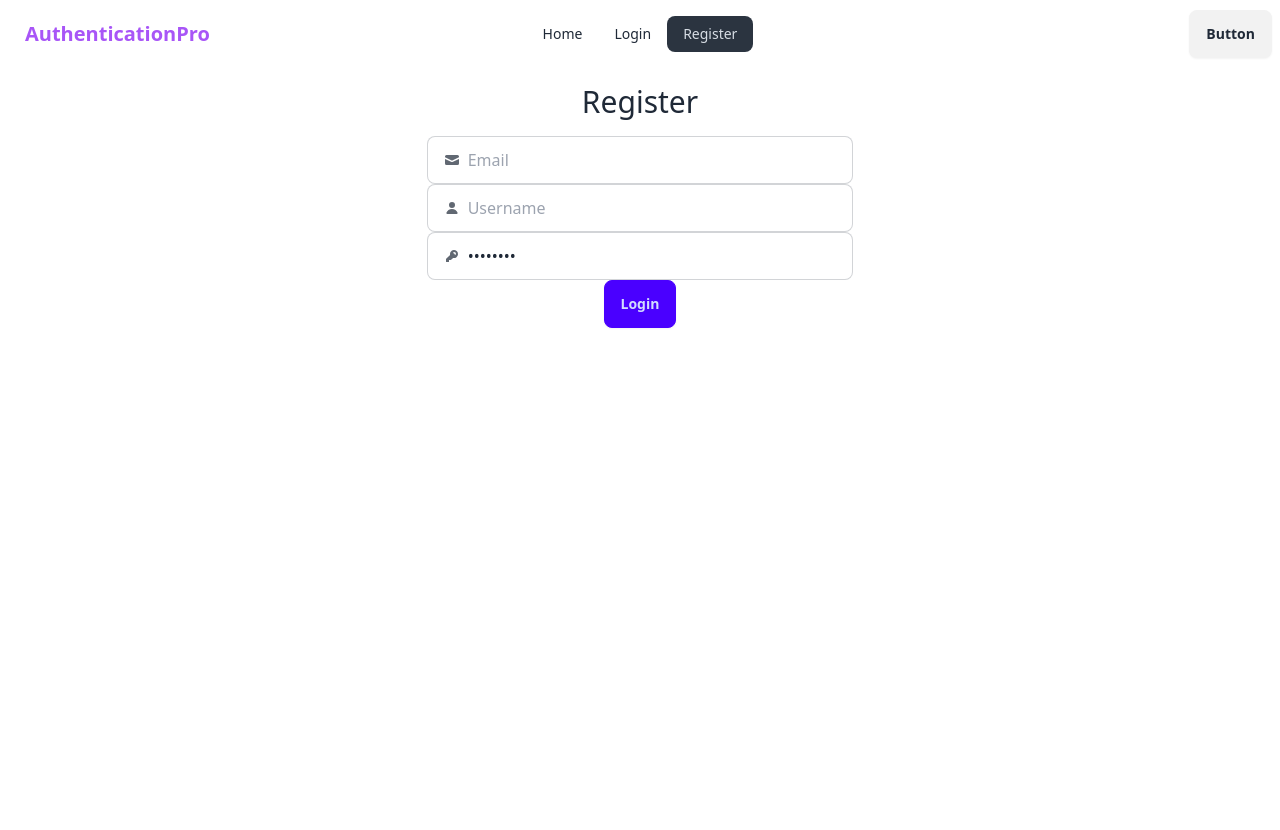
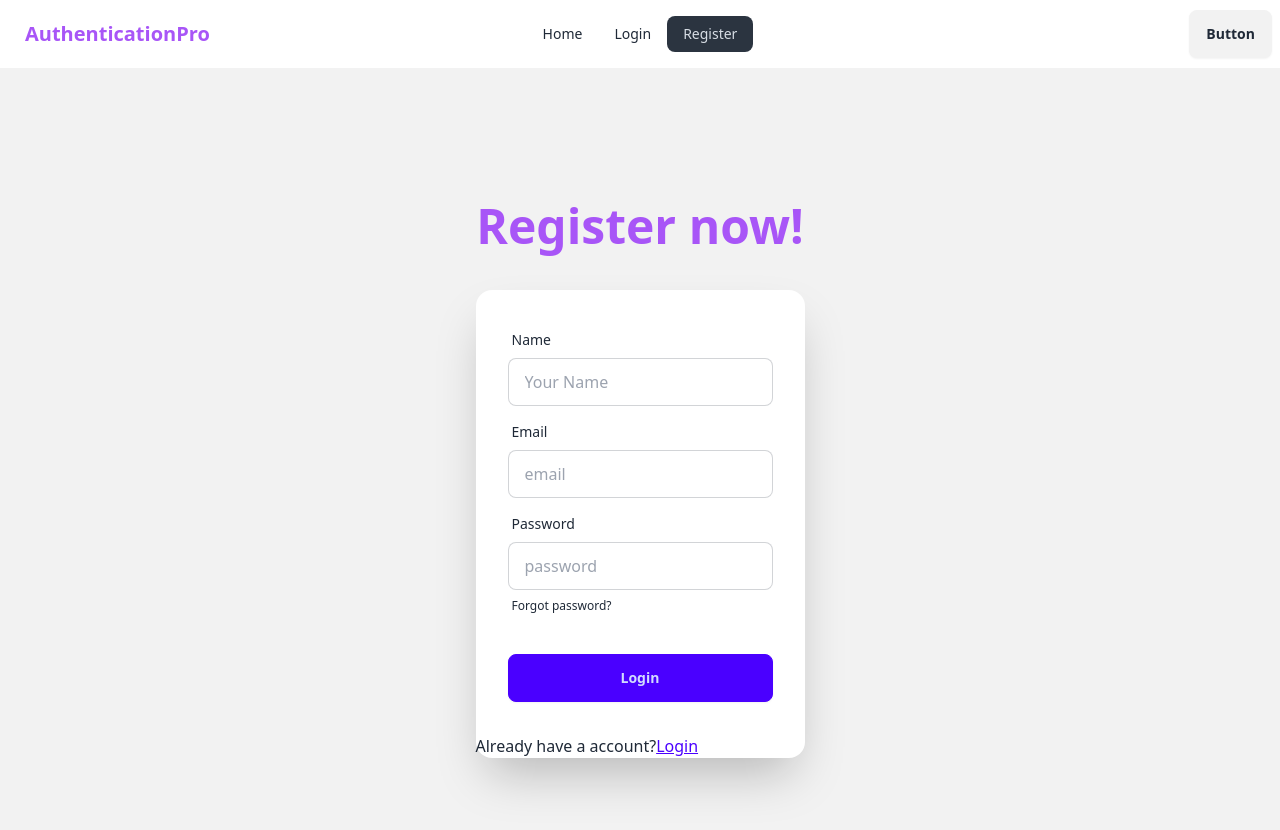
Before and after one commit to dipto8/AuthenticationPro, a React (Vite) app in the folder AuthenticationPro/: page /register in a window 1280 px wide. Shown: the top 830 px of the page. Before the commit the page ends 800 px from the top, so only its background shows below. Built offline with nearby package versions, Linux system fonts and the light colour scheme.

Commit message:
usecontext

```diff
--- a/AuthenticationPro/package.json
+++ b/AuthenticationPro/package.json
@@ -11,6 +11,7 @@
   },
   "dependencies": {
     "firebase": "^10.14.1",
+    "prop-types": "^15.8.1",
     "react": "^18.3.1",
     "react-dom": "^18.3.1",
     "react-router-dom": "^6.27.0"
--- a/AuthenticationPro/src/Components/Home/Home.jsx
+++ b/AuthenticationPro/src/Components/Home/Home.jsx
@@ -1,13 +1,22 @@
+import { useContext } from "react";
+import { AppContext } from "../../ContextProvider/ContextProvider";
+
+
+
 
 
 const Home = () => {
+
+    const user = useContext(AppContext)
+
+
     return (
         <div>
-            <p className="text-red-700 text-6xl">AuthenticationPro</p>
+
+            <p className="text-red-700 text-6xl">AuthenticationPro:{user.name} </p>
 
         </div>
     );
 };
 
 export default Home;
-<p>AuthenticationPro</p>
--- a/AuthenticationPro/src/Components/Login/Login.jsx
+++ b/AuthenticationPro/src/Components/Login/Login.jsx
@@ -1,37 +1,61 @@
 import React from "react";
+import { Link } from "react-router-dom";
 
 const Login = () => {
+
+  const handleLogin = (e) => {
+    e.preventDefault();
+    const email = e.target.email.value;
+    const password = e.target.password.value;
+    console.log(email, password);
+  };
   return (
     <div className="hero bg-base-200 min-h-screen">
       <div className="hero-content flex-col lg:flex-row-reverse">
         <div className="text-center lg:text-left">
-        <h1 className="text-5xl font-bold">Login now!</h1>
+          <h1 className="text-5xl font-bold text-purple-500">Login now!</h1>
           <p className="py-6">
-          Provident cupiditate voluptatem et in. Quaerat fugiat ut assumenda excepturi exercitationem
-          quasi. In deleniti eaque aut repudiandae et a id nisi.
+            Provident cupiditate voluptatem et in. Quaerat fugiat ut assumenda
+            excepturi exercitationem quasi. In deleniti eaque aut repudiandae et
+            a id nisi.
           </p>
         </div>
         <div className="card bg-base-100 w-full max-w-sm shrink-0 shadow-2xl">
-        <form className="card-body">
+          <form className="card-body" onSubmit={handleLogin}>
             <div className="form-control">
               <label className="label">
                 <span className="label-text">Email</span>
               </label>
-            <input type="email" placeholder="email" className="input input-bordered" required />
+              <input
+                type="email"
+                name="email"
+                placeholder="email"
+                className="input input-bordered"
+                required
+              />
             </div>
             <div className="form-control">
               <label className="label">
                 <span className="label-text">Password</span>
               </label>
-            <input type="password" placeholder="password" className="input input-bordered" required />
+              <input
+                type="password"
+                name="password"
+                placeholder="password"
+                className="input input-bordered"
+                required
+              />
               <label className="label">
-              <a href="#" className="label-text-alt link link-hover">Forgot password?</a>
+                <a href="#" className="label-text-alt link link-hover">
+                  Forgot password?
+                </a>
               </label>
             </div>
             <div className="form-control mt-6">
               <button className="btn btn-primary">Login</button>
             </div>
           </form>
+          <p>New here?please <Link to='/register'><a className="link text-purple-500">Register</a></Link></p>
         </div>
       </div>
     </div>
--- a/AuthenticationPro/src/Components/Register/Register.jsx
+++ b/AuthenticationPro/src/Components/Register/Register.jsx
@@ -1,54 +1,75 @@
-import React from 'react';
+import React from "react";
+import { Link } from "react-router-dom";
 
 const Register = () => {
+  const handleRegister = (e) => {
+    e.preventDefault();
+    const name = e.target.name.value;
+    const email = e.target.email.value;
+    const password = e.target.password.value;
+    console.log(name, email, password)
+  };
   return (
-        <div className='mt-4'>
-            <p className="text-3xl text-center">Register</p>
-
-            <div className="w-1/3 my-0 mx-auto text-center mt-4">
-
-
-      <label className="input input-bordered flex items-center gap-2">
-        <svg
-          xmlns="http://www.w3.org/2000/svg"
-          viewBox="0 0 16 16"
-          fill="currentColor"
-          className="h-4 w-4 opacity-70"
-        >
-          <path d="M2.5 3A1.5 1.5 0 0 0 1 4.5v.793c.026.009.051.02.076.032L7.674 8.51c.206.1.446.1.652 0l6.598-3.185A.755.755 0 0 1 15 5.293V4.5A1.5 1.5 0 0 0 13.5 3h-11Z" />
-          <path d="M15 6.954 8.978 9.86a2.25 2.25 0 0 1-1.956 0L1 6.954V11.5A1.5 1.5 0 0 0 2.5 13h11a1.5 1.5 0 0 0 1.5-1.5V6.954Z" />
-        </svg>
-        <input type="text" className="grow" placeholder="Email" />
+    <div className="hero bg-base-200 min-h-screen">
+      <div className="hero-content flex-col ">
+        <div className="text-center lg:text-left">
+          <h1 className="text-5xl font-bold my-6 text-purple-500">Register now!</h1>
+        </div>
+        <div className="card bg-base-100 w-full max-w-sm shrink-0 shadow-2xl">
+          <form className="card-body" onSubmit={handleRegister}>
+            <div className="form-control">
+              <label className="label">
+                <span className="label-text">Name</span>
               </label>
-      <label className="input input-bordered flex items-center gap-2">
-        <svg
-          xmlns="http://www.w3.org/2000/svg"
-          viewBox="0 0 16 16"
-          fill="currentColor"
-          className="h-4 w-4 opacity-70"
-        >
-          <path d="M8 8a3 3 0 1 0 0-6 3 3 0 0 0 0 6ZM12.735 14c.618 0 1.093-.561.872-1.139a6.002 6.002 0 0 0-11.215 0c-.22.578.254 1.139.872 1.139h9.47Z" />
-        </svg>
-        <input type="text" className="grow" placeholder="Username" />
+              <input
+                type="text"
+                name="name"
+                placeholder="Your Name"
+                className="input input-bordered"
+                required
+              />
+            </div>
+            <div className="form-control">
+              <label className="label">
+                <span className="label-text">Email</span>
               </label>
-      <label className="input input-bordered flex items-center gap-2">
-        <svg
-          xmlns="http://www.w3.org/2000/svg"
-          viewBox="0 0 16 16"
-          fill="currentColor"
-          className="h-4 w-4 opacity-70"
-        >
-          <path
-            fillRule="evenodd"
-            d="M14 6a4 4 0 0 1-4.899 3.899l-1.955 1.955a.5.5 0 0 1-.353.146H5v1.5a.5.5 0 0 1-.5.5h-2a.5.5 0 0 1-.5-.5v-2.293a.5.5 0 0 1 .146-.353l3.955-3.955A4 4 0 1 1 14 6Zm-4-2a.75.75 0 0 0 0 1.5.5.5 0 0 1 .5.5.75.75 0 0 0 1.5 0 2 2 0 0 0-2-2Z"
-            clipRule="evenodd"
+              <input
+                type="email"
+                name="email"
+                placeholder="email"
+                className="input input-bordered"
+                required
               />
-        </svg>
-        <input type="password" className="grow" value="password" />
+            </div>
+            <div className="form-control">
+              <label className="label">
+                <span className="label-text">Password</span>
               </label>
-      <button className="btn btn-primary px-4">Login</button>
+              <input
+                type="password"
+                name="password"
+                placeholder="password"
+                className="input input-bordered"
+                required
+              />
+              <label className="label">
+                <a href="#" className="label-text-alt link link-hover">
+                  Forgot password?
+                </a>
+              </label>
             </div>
-
+            <div className="form-control mt-6">
+              <button className="btn btn-primary">Login</button>
+            </div>
+          </form>
+          <p>
+            Already have a account?
+            <Link to="/login">
+              <a className="link link-primary">Login</a>
+            </Link>
+          </p>
+        </div>
+      </div>
     </div>
   );
 };
--- /dev/null
+++ b/AuthenticationPro/src/ContextProvider/ContextProvider.jsx
@@ -0,0 +1,17 @@
+import React, { createContext } from 'react';
+
+
+export const AppContext = createContext(null)
+const ContextProvider = ( {children}) => {
+    const user = {
+        name:'polly',
+        age: 14
+    }
+    return (
+        <AppContext.Provider value={user}>
+            {children}
+        </AppContext.Provider>
+    );
+};
+
+export default ContextProvider;
```
Also changed, not shown: AuthenticationPro/src/main.jsx (+13 -2 lines), 1 other file (tests, documents, lock files or other folders). Lines whose indentation alone changed are shown as unchanged.
